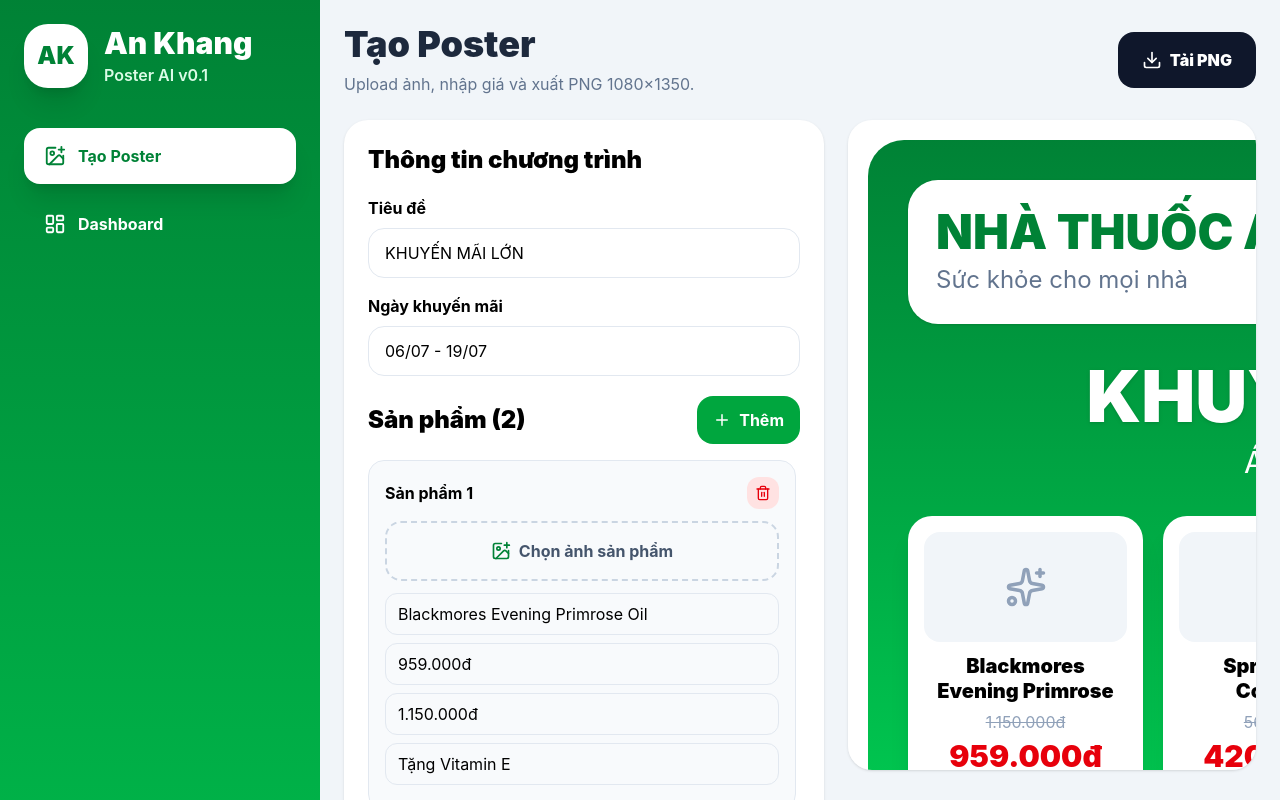
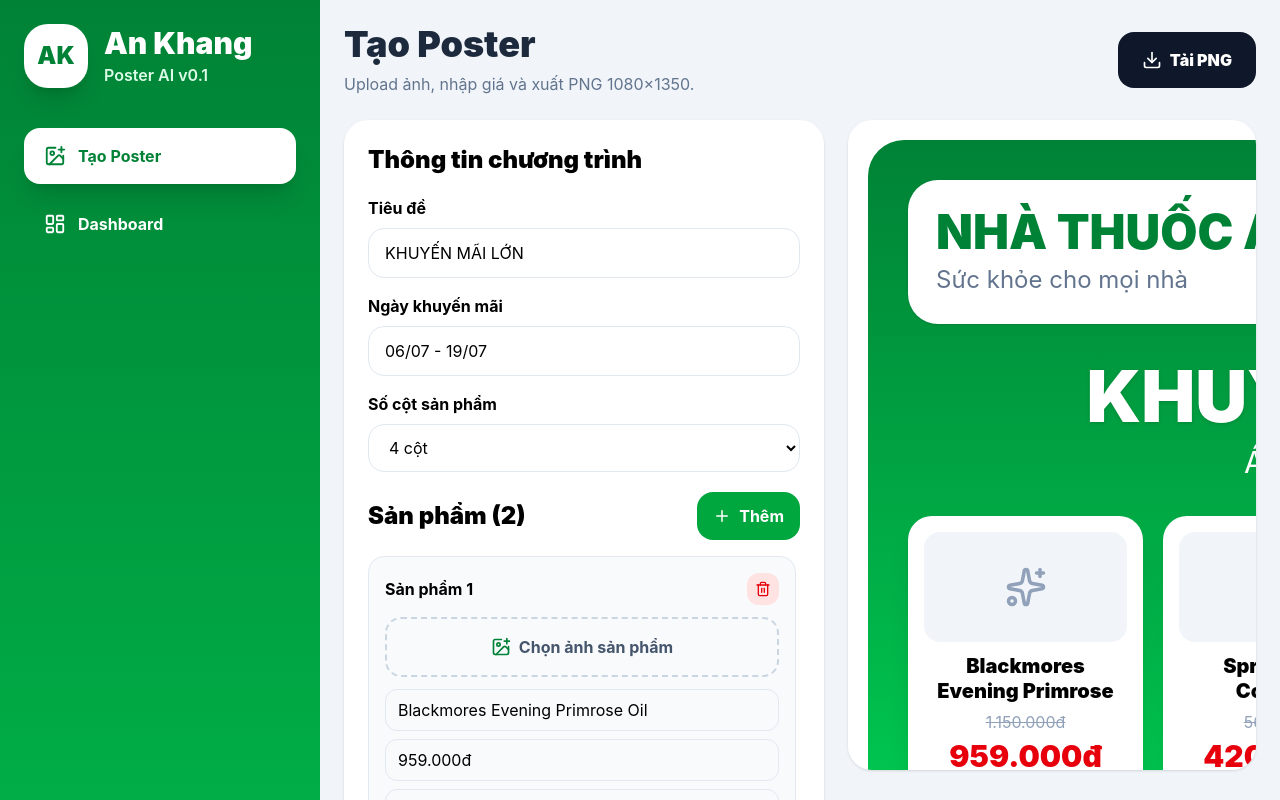
Before and after one commit to idthiengioi2-sketch/ankhang-poster-ai, a React (Vite) app: page / in a window 1280 px wide. Shown: the top 800 px of the page. Built offline with nearby package versions, Linux system fonts and the light colour scheme.

Commit message:
v0.3 add product columns selector

```diff
--- a/src/components/PosterCanvas.jsx
+++ b/src/components/PosterCanvas.jsx
@@ -5,7 +5,15 @@ export default function PosterCanvas({
   title,
   date,
   products,
+  columns = 4,
 }) {
+  const gridClass = {
+    2: "grid-cols-2",
+    3: "grid-cols-3",
+    4: "grid-cols-4",
+    5: "grid-cols-5",
+  }[columns];
+
   return (
     <div
       ref={posterRef}
@@ -35,12 +43,9 @@ export default function PosterCanvas({
         </p>
       </div>
 
-      <div className="grid grid-cols-4 gap-5 mt-9">
+      <div className={`grid ${gridClass} gap-5 mt-9`}>
         {products.slice(0, 20).map((product) => (
-          <PosterProductCard
-            key={product.id}
-            product={product}
-          />
+          <PosterProductCard key={product.id} product={product} />
         ))}
       </div>
 
--- a/src/pages/Poster.jsx
+++ b/src/pages/Poster.jsx
@@ -37,6 +37,10 @@ export default function Poster() {
     loadData("ak_date", "06/07 - 19/07")
   );
 
+  const [columns, setColumns] = useState(() =>
+    loadData("ak_columns", 4)
+  );
+
   const [products, setProducts] = useState(() =>
     loadData("ak_products", SAMPLE_PRODUCTS)
   );
@@ -48,6 +52,10 @@ export default function Poster() {
   useEffect(() => {
     saveData("ak_date", date);
   }, [date]);
+
+  useEffect(() => {
+    saveData("ak_columns", columns);
+  }, [columns]);
 
   useEffect(() => {
     saveData("ak_products", products);
@@ -129,10 +137,25 @@ export default function Poster() {
           </label>
 
           <input
-            className="w-full border border-slate-200 rounded-2xl px-4 py-3 mb-5 outline-none focus:ring-4 focus:ring-green-100"
+            className="w-full border border-slate-200 rounded-2xl px-4 py-3 mb-4 outline-none focus:ring-4 focus:ring-green-100"
             value={date}
             onChange={(e) => setDate(e.target.value)}
           />
+
+          <label className="font-bold block mb-2">
+            Số cột sản phẩm
+          </label>
+
+          <select
+            className="w-full border border-slate-200 rounded-2xl px-4 py-3 mb-5 outline-none focus:ring-4 focus:ring-green-100 bg-white"
+            value={columns}
+            onChange={(e) => setColumns(Number(e.target.value))}
+          >
+            <option value={2}>2 cột</option>
+            <option value={3}>3 cột</option>
+            <option value={4}>4 cột</option>
+            <option value={5}>5 cột</option>
+          </select>
 
           <div className="flex justify-between items-center mb-4">
             <h2 className="text-2xl font-black">
@@ -168,6 +191,7 @@ export default function Poster() {
             title={title}
             date={date}
             products={products}
+            columns={columns}
           />
         </section>
       </div>
```
